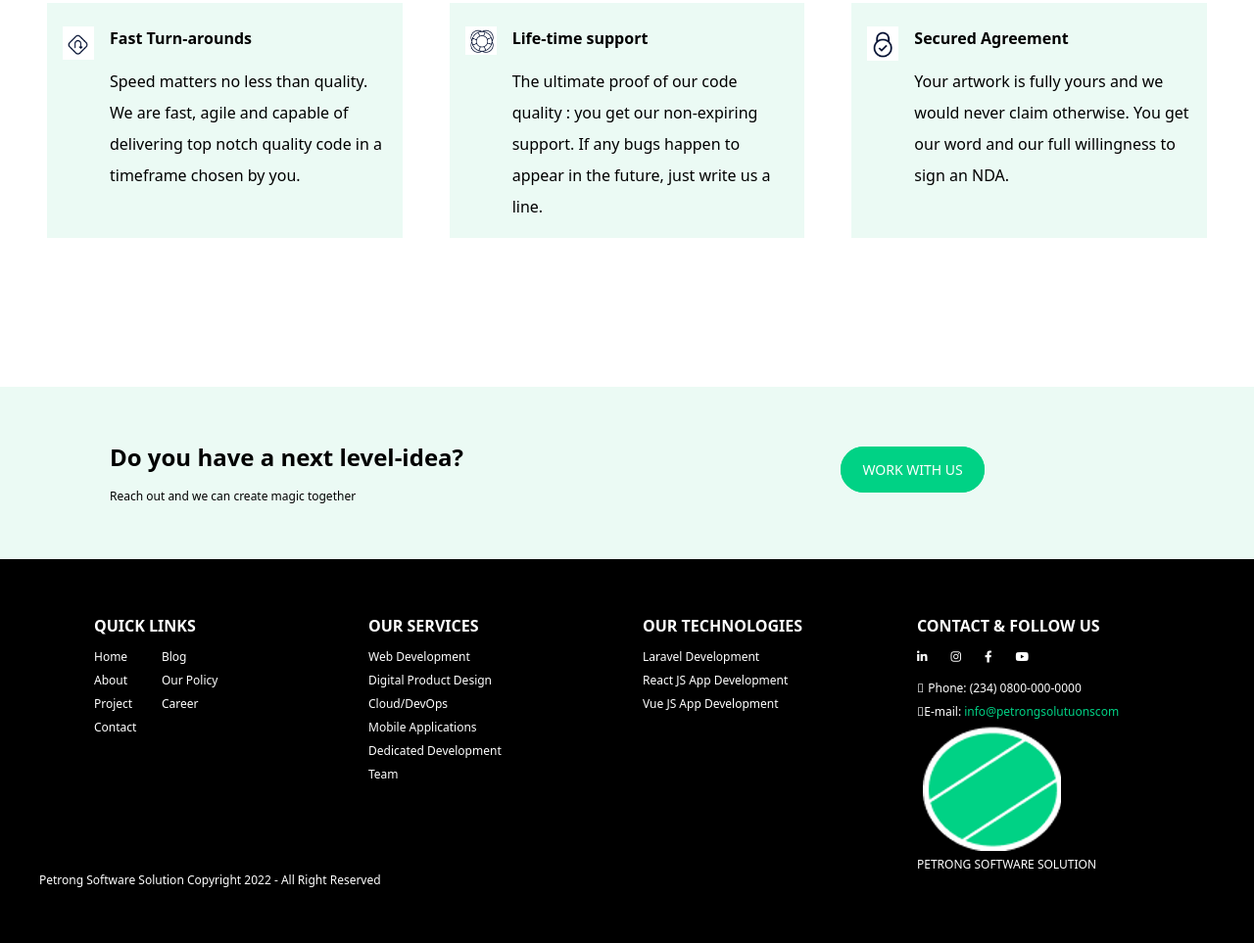
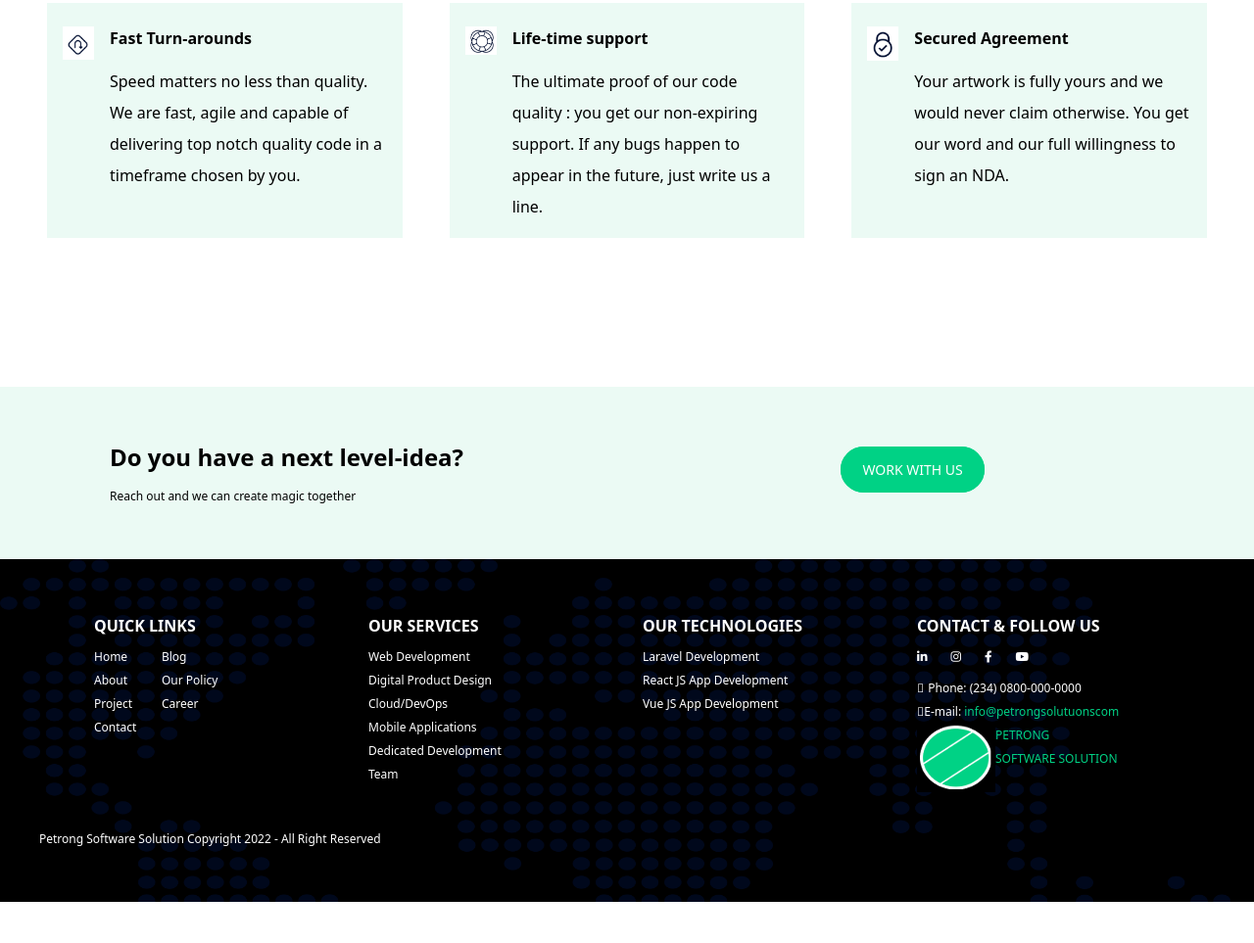
Before and after one commit to ux-unicorns/sessions, a website: page public/index.html in a window 1280 px wide. Shown: the part 3305-4268 px from the top of the page at 98% size. After the commit the page ends 4226 px from the top, so only its background shows below. Drawn offline with Linux system fonts and the light colour scheme.

Commit message:
worked on the footer

```diff
--- a/CSS/styles.css
+++ b/CSS/styles.css
@@ -59,7 +59,8 @@ h6::before{
 	background-color: #EBFAF4;
 }
 .end {
-	background-color: black;
+	background: url('../Images/Group\ 8930.png') black ;
+    background-size: cover;
 }
 .end .fa-brands{
     color: white;
--- a/public/index.html
+++ b/public/index.html
@@ -420,7 +420,7 @@
     </section>
 
     <footer class="end py-14">
-        <div class="grid lg:grid-cols-4 gap-8 px-24">
+        <div class="grid lg:grid-cols-4 gap-8 px-24 mb-10">
 
             <div class="about text-white">
                 <h3 class="font-semibold text mb-2">QUICK LINKS</h3>
@@ -504,9 +504,14 @@
                 </div>
 
                 <div class="text-xs font-thin">
-                    <img src="../Images/circle.png">
-                    <p>PETRONG
-                    <span>SOFTWARE SOLUTION</span></p>
+                    <ul>
+                        <li>
+                            <a href="#" class=" flex justify-start">
+                                <img src="../Images/circle.png" class="w-20">
+                                <p class="text-primary">PETRONG <br><span>SOFTWARE SOLUTION</span></p>
+                            </a>
+                        <li>
+                   </ul>
                 </div>
             </div>
 
```
Also changed, not shown: public/output.css.
